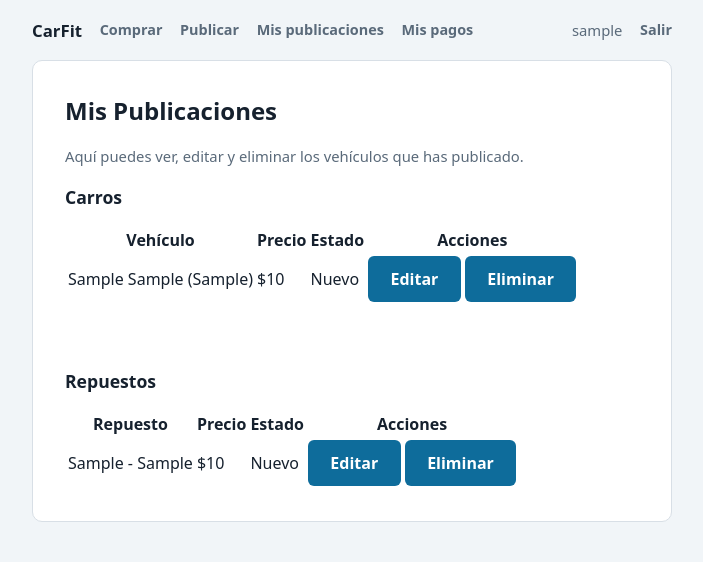
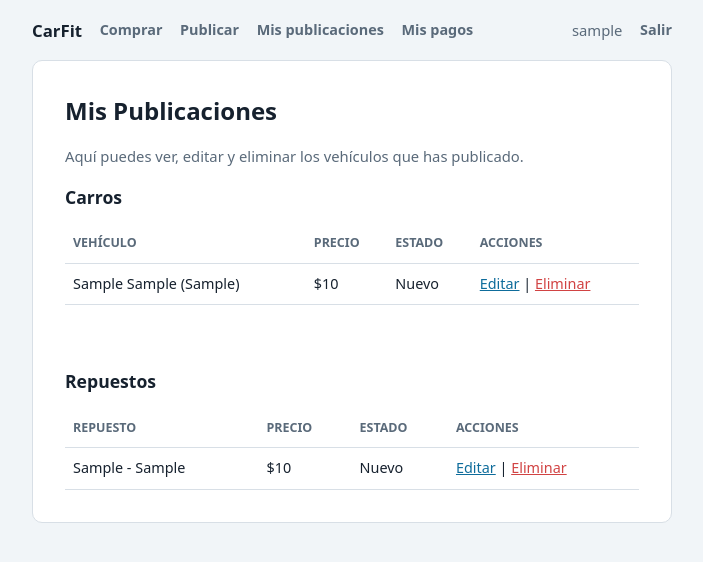
Before and after one commit to AlejandroCifuentes25/CarFit, a Django app: page /mis-publicaciones/ in a window 1280 px wide. Shown: the top 562 px of the page, without its empty margins (288-991 px from the left). Run offline with Django 5.2, Linux system fonts and the light colour scheme; a user stored in the database is signed in; tables that the repository leaves empty hold one stand-in row (values such as "Sample post").

Commit message:
style: corregir estilos de la tabla en mis publicaciones

```diff
--- a/marketplace/templates/marketplace/mis_publicaciones.html
+++ b/marketplace/templates/marketplace/mis_publicaciones.html
@@ -9,7 +9,7 @@
 <section>
   <h2>Carros</h2>
   {% if carros %}
-  <table class="datos">
+  <table class="tabla">
     <thead>
       <tr>
         <th>Vehículo</th>
@@ -25,8 +25,8 @@
         <td>${{ carro.precio }}</td>
         <td>{{ carro.get_estado_display }}</td>
         <td>
-          <a href="{% url 'marketplace:editar_articulo' 'carro' carro.pk %}" class="boton">Editar</a>
-          <a href="{% url 'marketplace:eliminar_articulo' 'carro' carro.pk %}" class="boton boton-secundario">Eliminar</a>
+          <a href="{% url 'marketplace:editar_articulo' 'carro' carro.pk %}">Editar</a> |
+          <a href="{% url 'marketplace:eliminar_articulo' 'carro' carro.pk %}" style="color: var(--error);">Eliminar</a>
         </td>
       </tr>
       {% endfor %}
@@ -40,7 +40,7 @@
 <section>
   <h2>Repuestos</h2>
   {% if repuestos %}
-  <table class="datos">
+  <table class="tabla">
     <thead>
       <tr>
         <th>Repuesto</th>
@@ -56,8 +56,8 @@
         <td>${{ repuesto.precio }}</td>
         <td>{{ repuesto.get_estado_display }}</td>
         <td>
-          <a href="{% url 'marketplace:editar_articulo' 'repuesto' repuesto.pk %}" class="boton">Editar</a>
-          <a href="{% url 'marketplace:eliminar_articulo' 'repuesto' repuesto.pk %}" class="boton boton-secundario">Eliminar</a>
+          <a href="{% url 'marketplace:editar_articulo' 'repuesto' repuesto.pk %}">Editar</a> |
+          <a href="{% url 'marketplace:eliminar_articulo' 'repuesto' repuesto.pk %}" style="color: var(--error);">Eliminar</a>
         </td>
       </tr>
       {% endfor %}
```
